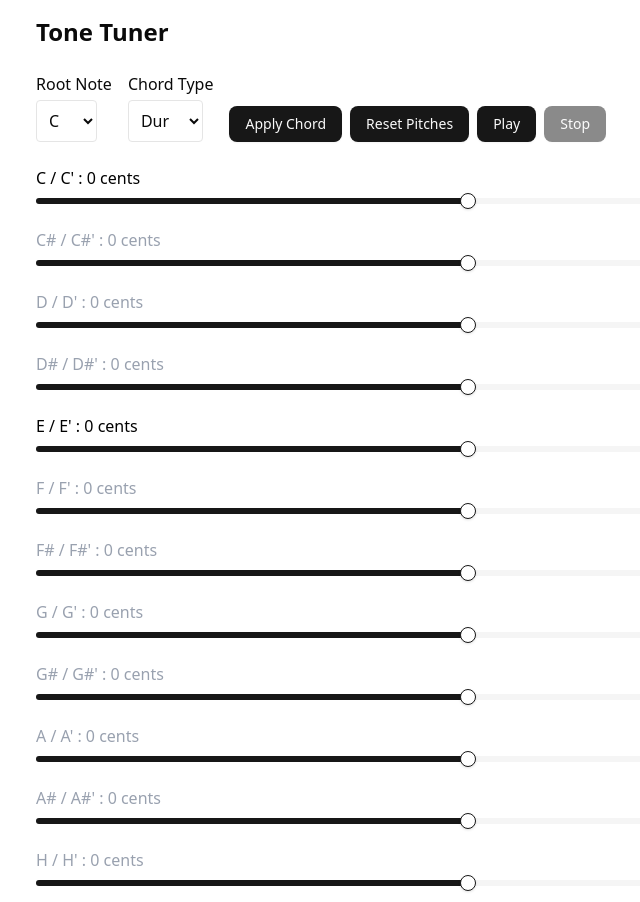
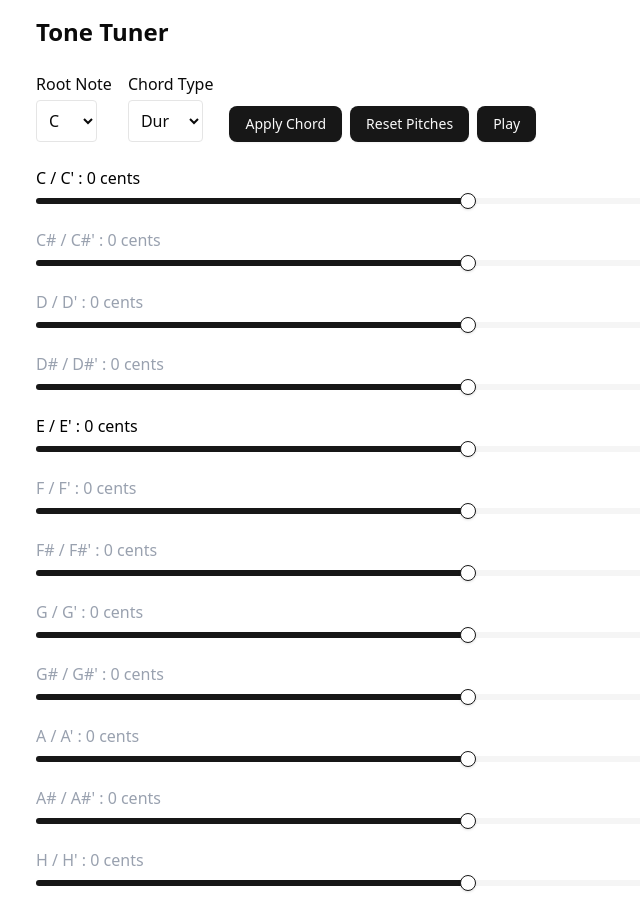
Before and after one commit to szabyg/clear-chord, a React (Vite) app: page / in a window 1280 px wide. Shown: the whole page, without its empty margins (172-812 px from the left). Built offline with nearby package versions, Linux system fonts and the light colour scheme.

Commit message:
Play/stop as toggle

```diff
--- a/src/TriadTuner.tsx
+++ b/src/TriadTuner.tsx
@@ -78,6 +78,10 @@ export default function TriadTuner() {
     }));
   };
 
+  const togglePlayback = () => {
+    setIsPlaying(!isPlaying);
+  };
+
   return (
     <div className="flex justify-center w-full">
       <div className="w-full max-w-4xl p-4 space-y-6">
@@ -115,11 +119,8 @@ export default function TriadTuner() {
           <div className="flex flex-wrap items-end gap-2">
             <Button onClick={applyChord}>Apply Chord</Button>
             <Button onClick={resetPitches}>Reset Pitches</Button>
-            <Button onClick={() => setIsPlaying(true)} disabled={isPlaying}>
-              Play
-            </Button>
-            <Button onClick={() => setIsPlaying(false)} disabled={!isPlaying}>
-              Stop
+            <Button onClick={togglePlayback}>
+              {isPlaying ? "Stop" : "Play"}
             </Button>
           </div>
         </div>
```
